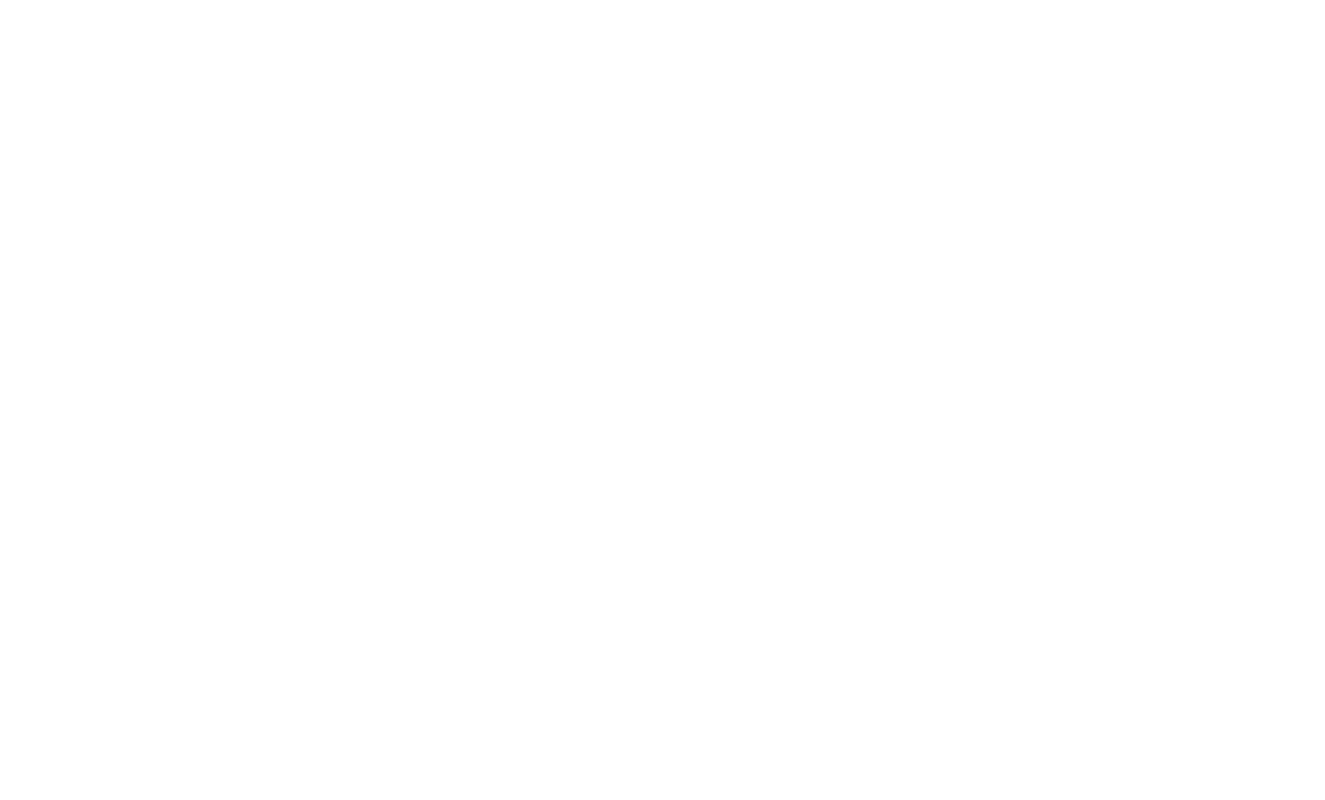
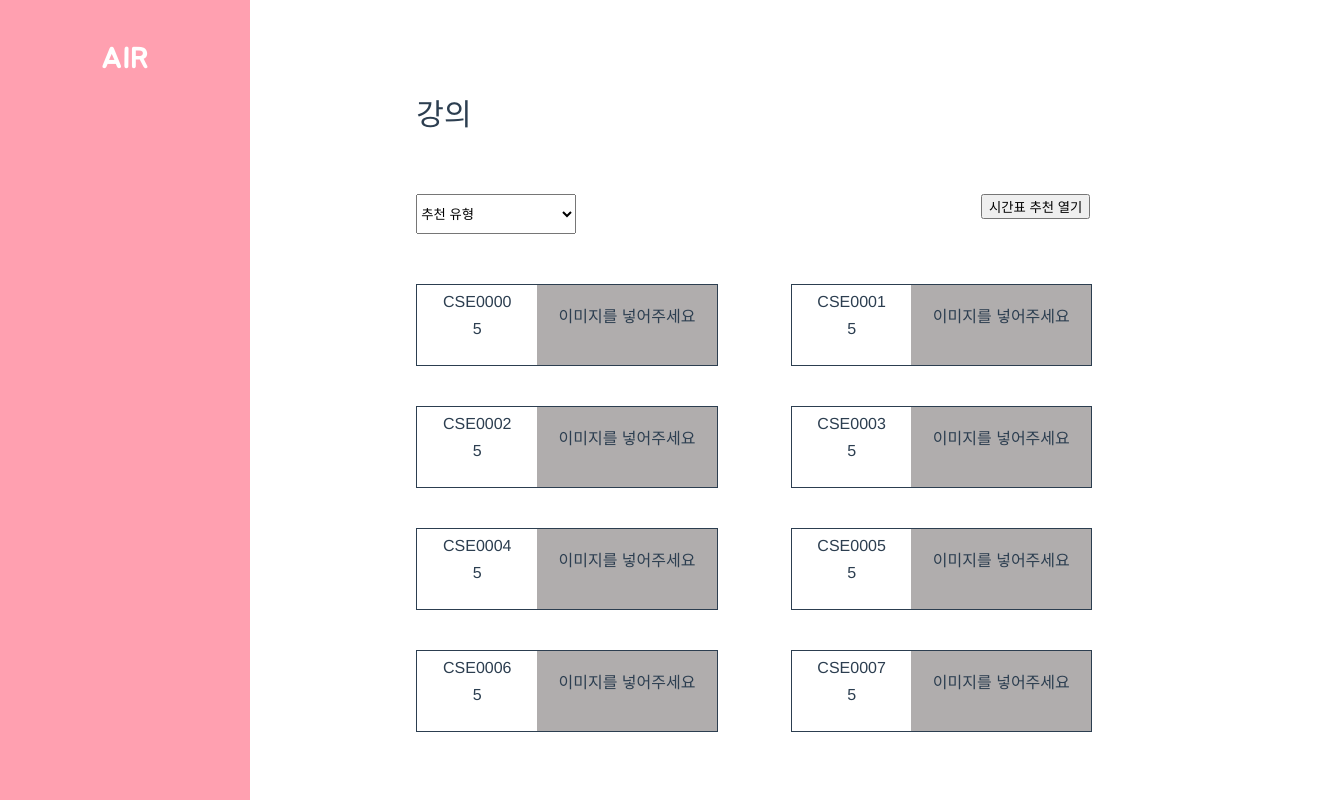
Before and after one commit to AIR-Software-Engineering/AIR, a Vue app in the folder frontend/: page /lecture in a window 1280 px wide. Shown: the top 800 px of the page, 1325 px wide, since content can reach past the window. Built offline with nearby package versions, Linux system fonts and the light colour scheme; a web font is replaced by a local one.

Commit message:
lecture-page

```diff
--- a/frontend/src/router/index.js
+++ b/frontend/src/router/index.js
@@ -1,6 +1,7 @@
 import Vue from 'vue'
 import Router from 'vue-router'
 import Main from "../views/management/main.vue"
+import Lecture from "../views/management/Lecture.vue"
 
 Vue.use(Router)
 
@@ -13,6 +14,10 @@ export default new Router({
     {
       path: "/main",
       component: Main,
+    },
+    {
+      path: "/lecture",
+      component: Lecture
     }
 
   ]
--- /dev/null
+++ b/frontend/src/views/management/Lecture.vue
@@ -0,0 +1,134 @@
+<template>
+    <div>
+        <div class="parent">
+            <div class="child4">
+                <LeftSideBar></LeftSideBar>
+            </div>
+            <div class="child3">
+                <center>
+                    <div style="width:100%; height:100vh; margin-left:5%;">
+                        <div class="parent" style="width:70%; margin-top:30px;margin-bottom:60px;">
+                            <div class="child1">
+                                <span style="float:left;" class="word"> 강의 </span>
+                            </div>
+                            <div class="child1">
+                            </div>
+                        </div>
+                        <div style="margin-bottom:50px; width:70%;" class="parent">
+                            <div class="child1">
+                                <div style="float:left;">
+                                    <select style="height:5vh; width:20vh;" v-model="selected">
+                                    <option disabled value="">추천 유형</option>
+                                    <option>전공</option>
+                                    <option>교양</option>
+                                    <option>모두</option>
+                                    </select>
+                                </div>
+                            </div>
+                            <div class="child1">
+                                <button style="float:right; margin-right:20%;">시간표 추천 열기</button>
+                            </div>
+                        </div>
+                        <div style="width:70%;" v-for="(row,index) in rows" :key="row.id">
+                            <div style="float:left; width:40%;margin-right:10%;margin-bottom:40px;">
+                                <div class="lecturebox">
+                                    <div class="lechild1">
+                                        <div style="margin:7%;">
+                                            <span>{{ row.name }}</span>
+                                        </div>
+                                        <div>
+                                            <span>{{ row.recommand }}</span>
+                                        </div>
+                                    </div>
+                                    <div class="lechild2">
+                                        <div style="margin-top:10%;">
+                                            <span>{{ row.image }}</span>
+                                        </div>
+                                    </div>
+                                </div>
+
+                            </div>
+                        </div>
+                    </div>
+                </center>
+            </div>
+        </div>
+    </div>
+</template>
+
+<script>
+import LeftSideBar from "../../components/sideBar.vue";
+
+export default {
+  data(){
+      return{
+            selected: "",
+            rows:[
+                {name : "CSE0000",
+                recommand: 5,
+                image: "이미지를 넣어주세요"},
+                {name : "CSE0001",
+                recommand: 5,
+                image: "이미지를 넣어주세요"},
+                {name : "CSE0002",
+                recommand: 5,
+                image: "이미지를 넣어주세요"},
+                {name : "CSE0003",
+                recommand: 5,
+                image: "이미지를 넣어주세요"},
+                {name : "CSE0004",
+                recommand: 5,
+                image: "이미지를 넣어주세요"},
+                {name : "CSE0005",
+                recommand: 5,
+                image: "이미지를 넣어주세요"},
+                {name : "CSE0006",
+                recommand: 5,
+                image: "이미지를 넣어주세요"},
+                {name : "CSE0007",
+                recommand: 5,
+                image: "이미지를 넣어주세요"}
+
+            ],
+      }
+
+  },
+  components : {
+    LeftSideBar,
+  }
+}
+</script>
+
+<style lang="css" scoped>
+.parent{
+    display: flex;
+}
+.child1{
+    flex:1;
+}
+.child2{
+    flex:5;
+}
+.child3 {
+    flex: 11;
+}
+.child4 {
+    flex:2;
+}
+.word {
+    font-size: 30px;
+}
+.lecturebox {
+    border: solid 1px;
+    height: 10vh;
+    width: 100%;
+    display: flex;
+}
+.lechild1 {
+    flex: 4;
+}
+.lechild2 {
+    background-color: rgb(176, 173, 173);
+    flex: 6;
+}
+</style>
```
Also changed, not shown: 1 other file (tests, documents, lock files or other folders).
